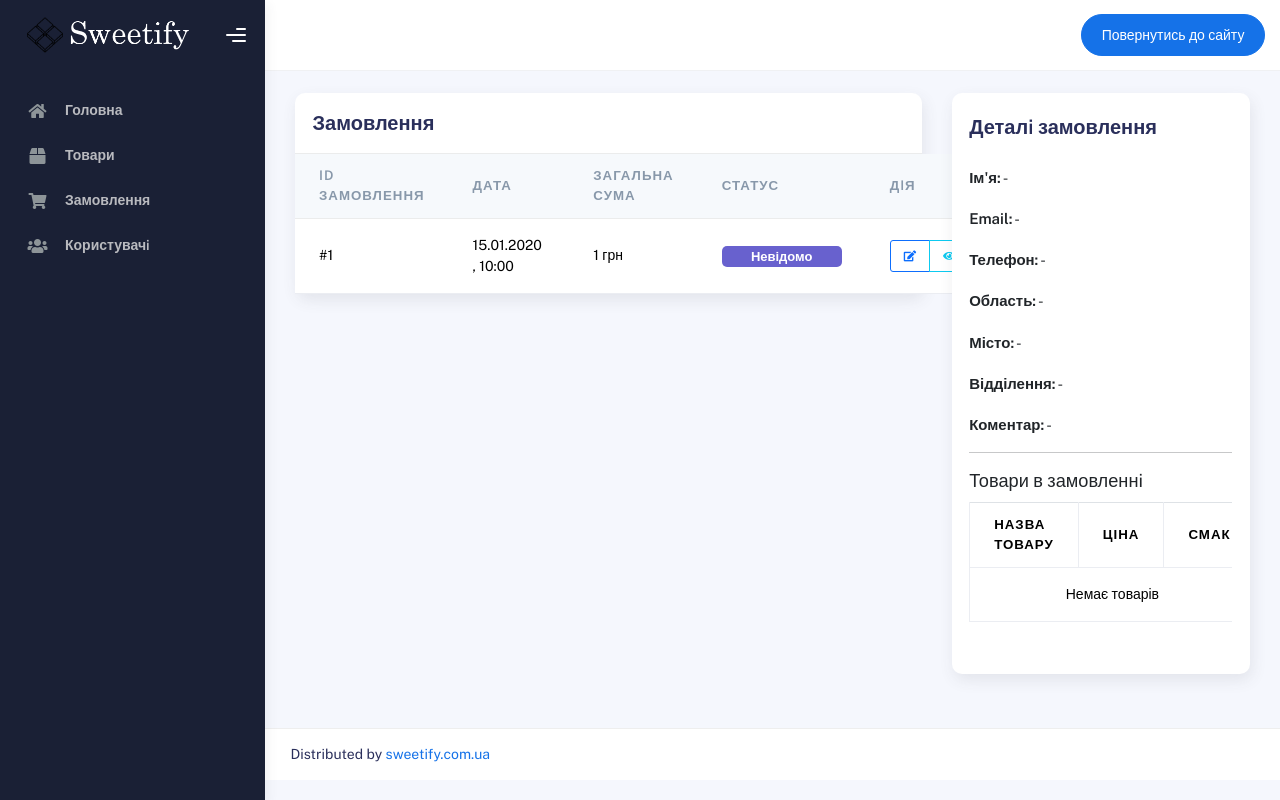
After one commit to badrak-nikita/Sweetify, a Symfony app: template templates/adminPanel/order/index.html.twig in a window 1280 px wide. The commit adds this page. Run offline with Twig, Linux system fonts and the light colour scheme; the template is opened without the code that fills it: most values are stand-ins (such as "Sample title", 1, 10 or a date in 2020); some libraries are stand-ins or nearby versions.

```diff
--- /dev/null
+++ b/public/adminPanel/css/order.css
@@ -0,0 +1,120 @@
+.btn-group {
+    position: relative;
+}
+
+.table-responsive {
+    overflow: visible;
+}
+
+.status-dropdown {
+    position: absolute;
+    top: 100%;
+    left: 0;
+    z-index: 1000;
+    display: block;
+    min-width: 150px;
+    padding: 0.5rem 0;
+    margin-top: 5px;
+    font-size: 0.875rem;
+    color: #212529;
+    text-align: left;
+    background-color: #fff;
+    border: 1px solid rgba(0,0,0,.15);
+    border-radius: 0.25rem;
+    box-shadow: 0 0.5rem 1rem rgba(0,0,0,.175);
+}
+
+.status-dropdown.d-none {
+    display: none;
+}
+
+.badge {
+    width: 120px;
+    font-size: 13px;
+    font-weight: bold;
+}
+
+.highlighted-row {
+    border: 2px solid #007bff !important;
+    box-shadow: 0 0 8px rgba(0, 123, 255, 0.4);
+    background-color: #f0f8ff;
+}
+
+.table-responsive-x {
+    width: 100%;
+    overflow-x: auto;
+}
+
+@media (max-width: 768px) {
+    .wrapper {
+        flex-direction: column;
+    }
+
+    .main-panel {
+        padding: 10px;
+    }
+
+    .col-md-8, .col-md-4 {
+        width: 100%;
+        max-width: 100%;
+        flex: 0 0 100%;
+    }
+
+    .card-title {
+        font-size: 16px;
+    }
+
+    .table thead {
+        display: none;
+    }
+
+    .table tbody tr {
+        display: flex;
+        flex-direction: column;
+        margin-bottom: 1rem;
+        border: 1px solid #dee2e6;
+        border-radius: 0.5rem;
+        padding: 0.75rem;
+        background-color: #fff;
+    }
+
+    .table tbody td {
+        display: flex;
+        justify-content: space-between;
+        padding: 0.5rem 0;
+        border: none;
+        font-size: 14px;
+    }
+
+    .table tbody td::before {
+        content: attr(data-label);
+        font-weight: bold;
+        flex: 1;
+        margin-right: 10px;
+        color: #333;
+    }
+
+    .btn-group {
+        width: 100%;
+        justify-content: space-around;
+    }
+
+    .order-details p,
+    .order-details h5 {
+        font-size: 14px;
+    }
+
+    .table-bordered td, .table-bordered th {
+        font-size: 13px;
+    }
+
+    .status-dropdown {
+        left: auto;
+        right: 0;
+    }
+
+    .badge {
+        width: auto;
+        padding: 4px 8px;
+    }
+}
--- /dev/null
+++ b/public/adminPanel/js/order.js
@@ -0,0 +1,113 @@
+document.addEventListener("DOMContentLoaded", () => {
+    document.querySelectorAll(".change-status-btn").forEach((btn) => {
+        btn.addEventListener("click", (e) => {
+            const dropdown = btn.nextElementSibling;
+            document.querySelectorAll(".status-dropdown").forEach(menu => {
+                if (menu !== dropdown) menu.classList.add("d-none");
+            });
+            dropdown.classList.toggle("d-none");
+        });
+    });
+
+    document.querySelectorAll(".status-dropdown .dropdown-item").forEach((item) => {
+        item.addEventListener("click", (e) => {
+            e.preventDefault();
+            const newStatus = item.dataset.status;
+            const tr = item.closest("tr");
+            const orderId = tr.dataset.id;
+
+            fetch(`/admin/orders/${orderId}/status`, {
+                method: "POST",
+                headers: {
+                    "Content-Type": "application/json",
+                    "X-Requested-With": "XMLHttpRequest",
+                    "X-CSRF-TOKEN": document.querySelector('meta[name="csrf-token"]')?.content || ""
+                },
+                body: JSON.stringify({ status: newStatus }),
+            })
+                .then((res) => res.json())
+                .then((data) => {
+                    if (data.success) {
+                        // Обновить текст и класс бейджа
+                        const statusCell = tr.querySelector("td:nth-child(4)");
+                        const badge = statusCell.querySelector(".badge");
+
+                        const statuses = {
+                            1: "Очікує",
+                            2: "Завершено",
+                            3: "Доставляється",
+                            4: "Скасовано",
+                        };
+
+                        const badgeClasses = {
+                            1: "info",
+                            2: "success",
+                            3: "warning",
+                            4: "danger",
+                        };
+
+                        badge.className = `badge badge-${badgeClasses[newStatus]}`;
+                        badge.textContent = statuses[newStatus];
+                    } else {
+                        alert("Не вдалося оновити статус.");
+                    }
+                })
+                .catch(() => {
+                    alert("Сталася помилка при відправці запиту.");
+                });
+
+            // Скрыть меню
+            item.closest(".status-dropdown").classList.add("d-none");
+        });
+    });
+
+    // Кнопка "Перегляд деталей"
+    document.querySelectorAll(".view-details-btn").forEach((btn) => {
+        btn.addEventListener("click", () => {
+            const tr = btn.closest("tr");
+            const data = JSON.parse(tr.dataset.order);
+
+            document.querySelectorAll("table tbody tr").forEach(row => {
+                row.classList.remove("highlighted-row");
+            });
+
+            tr.classList.add("highlighted-row");
+
+            document.getElementById("detail-name").textContent = data.name || "-";
+            document.getElementById("detail-email").textContent = data.email || "-";
+            document.getElementById("detail-phone").textContent = data.phone || "-";
+            document.getElementById("detail-region").textContent = data.region || "-";
+            document.getElementById("detail-city").textContent = data.city || "-";
+            document.getElementById("detail-department").textContent = data.department || "-";
+            document.getElementById("detail-comment").textContent = data.comment || "-";
+
+            const itemsBody = document.getElementById("detail-items");
+            itemsBody.innerHTML = "";
+
+            if (data.items && data.items.length > 0) {
+                data.items.forEach(item => {
+                    const name = item.product ?? "-";
+                    const price = item.price ?? "-";
+                    const category = item.category ?? "-";
+                    const message = item.messageText ?? "-";
+                    const image = item.imagePath
+                        ? `<img src="${item.imagePath}" alt="Зображення" width="50">`
+                        : "-";
+
+                    const row = document.createElement("tr");
+                    row.innerHTML = `
+                    <td data-label="Назва">${name}</td>
+                    <td data-label="Цiна">${price} грн</td>
+                    <td data-label="Смак">${category}</td>
+                    <td data-label="Текст">${message}</td>
+                    <td>${image}</td>
+                `;
+                    itemsBody.appendChild(row);
+                });
+            } else {
+                itemsBody.innerHTML = '<tr><td colspan="5" class="text-center">Немає товарів</td></tr>';
+            }
+        });
+    });
+
+});
--- a/src/Entity/Product.php
+++ b/src/Entity/Product.php
@@ -11,6 +11,7 @@ use Doctrine\ORM\Mapping as ORM;
 class Product
 {
     #[ORM\OneToMany(targetEntity: ProductImage::class, mappedBy: 'product', cascade: ['persist', 'remove'], orphanRemoval: true)]
+    #[ORM\OrderBy(['id' => 'ASC'])]
     private Collection $images;
 
     #[ORM\ManyToMany(targetEntity: Category::class, inversedBy: 'products')]
--- a/templates/adminPanel/admin_base.html.twig
+++ b/templates/adminPanel/admin_base.html.twig
@@ -22,7 +22,7 @@
                         "Font Awesome 5 Brands",
                         "simple-line-icons",
                     ],
-                    urls: ["assets/css/fonts.min.css"],
+                    urls: ["/adminPanel/css/fonts.min.css"],
                 },
                 active: function () {
                     sessionStorage.fonts = true;
--- a/templates/adminPanel/components/sidebar.html.twig
+++ b/templates/adminPanel/components/sidebar.html.twig
@@ -4,11 +4,14 @@
 
             <div class="logo-header" data-background-color="dark">
                 <a href="{{ path('admin_home') }}" class="logo">
+                    <img src = "/images/logo_icon.png" alt = "Logo" style="width: 40px; height: 40px;">
+                    &nbsp
                     <img
-                        src="/adminPanel/img/kaiadmin/logo_light.svg"
+                        src="/images/logo.png"
                         alt="navbar brand"
                         class="navbar-brand"
-                        height="20"
+                        height="40px"
+                        width="120px"
                     />
                 </a>
                 <div class="nav-toggle">
@@ -27,32 +30,35 @@
         </div>
         <div class="sidebar-wrapper scrollbar scrollbar-inner">
             <div class="sidebar-content">
+                {% set current_route = app.request.attributes.get('_route') %}
+
                 <ul class="nav nav-secondary">
-                    <li class="nav-item active">
+                    <li class="nav-item {% if current_route == 'admin_home' %}active{% endif %}">
                         <a href="{{ path('admin_home') }}">
                             <i class="fas fa-home"></i>
                             <p>Головна</p>
                         </a>
                     </li>
-                    <li class="nav-item active">
+                    <li class="nav-item {% if current_route == 'admin_products' %}active{% endif %}">
                         <a href="{{ path('admin_products') }}">
-                            <i class="fas fa-home"></i>
+                            <i class="fas fa-box"></i>
                             <p>Товари</p>
                         </a>
                     </li>
-                    <li class="nav-item active">
-                        <a href="">
-                            <i class="fas fa-home"></i>
+                    <li class="nav-item {% if current_route == 'admin_orders' %}active{% endif %}">
+                        <a href="{{ path('admin_orders') }}">
+                            <i class="fas fa-shopping-cart"></i>
                             <p>Замовлення</p>
                         </a>
                     </li>
-                    <li class="nav-item active">
+                    <li class="nav-item {% if current_route == 'admin_clients' %}active{% endif %}">
                         <a href="{{ path('admin_clients') }}">
-                            <i class="fas fa-home"></i>
+                            <i class="fas fa-users"></i>
                             <p>Користувачi</p>
                         </a>
                     </li>
                 </ul>
+
             </div>
         </div>
     </div>
--- /dev/null
+++ b/templates/adminPanel/order/index.html.twig
@@ -0,0 +1,135 @@
+{% extends 'adminPanel/admin_base.html.twig' %}
+
+{% block body %}
+    <link rel="stylesheet" href="/adminPanel/css/order.css" />
+
+    <div class="wrapper">
+        {% include 'adminPanel/components/sidebar.html.twig' %}
+
+        <div class="main-panel">
+            {% include 'adminPanel/components/header.html.twig' %}
+
+            <div class="container">
+                <div class="page-inner">
+
+                    <div class="row">
+                        <div class="col-md-8">
+                            <div class="card card-round">
+                                <div class="card-header">
+                                    <div class="card-head-row card-tools-still-right">
+                                        <div class="card-title">Замовлення</div>
+                                    </div>
+                                </div>
+                                <div class="card-body p-0">
+                                    <div class="table-responsive">
+
+                                        <table class="table align-items-center mb-0">
+                                            <thead class="thead-light">
+                                            <tr>
+                                                <th scope="col">ID замовлення</th>
+                                                <th scope="col">Дата</th>
+                                                <th scope="col">Загальна сума</th>
+                                                <th scope="col">Статус</th>
+                                                <th scope="col">Дiя</th>
+                                            </tr>
+                                            </thead>
+                                            <tbody>
+                                            {% for order in orders %}
+                                                <tr data-order='{{ order|json_encode|e('html_attr') }}'
+                                                    data-id="{{ order.id }}">
+                                                    <td data-label="ID замовлення">#{{ order.id }}</td>
+                                                    <td data-label="Дата">{{ order.createdAt|date('d.m.Y, H:i') }}</td>
+                                                    <td data-label="Загальна сума">{{ order.totalPrice }} грн</td>
+                                                    <td data-label="Статус">
+                                                        {% set status = {
+                                                            1: 'Очікує',
+                                                            2: 'Завершено',
+                                                            3: 'Доставляється',
+                                                            4: 'Скасовано'
+                                                        } %}
+                                                        {% set badgeClass = {
+                                                            1: 'info',
+                                                            2: 'success',
+                                                            3: 'warning',
+                                                            4: 'danger'
+                                                        } %}
+                                                        <span class="badge badge-{{ badgeClass[order.status]|default('secondary') }}">
+                                                            {{ status[order.status]|default('Невідомо') }}
+                                                        </span>
+                                                    </td>
+                                                    <td>
+                                                        <div class="btn-group">
+                                                            <button class="btn btn-sm btn-outline-primary change-status-btn">
+                                                                <i class="fas fa-edit"></i>
+                                                            </button>
+                                                            <div class="dropdown-menu status-dropdown d-none">
+                                                                <a class="dropdown-item" data-status="1" href="#">Очікує</a>
+                                                                <a class="dropdown-item" data-status="2" href="#">Завершено</a>
+                                                                <a class="dropdown-item" data-status="3" href="#">Доставляється</a>
+                                                                <a class="dropdown-item" data-status="4" href="#">Скасовано</a>
+                                                            </div>
+                                                            <button class="btn btn-sm btn-outline-info view-details-btn">
+                                                                <i class="fas fa-eye"></i>
+                                                            </button>
+                                                        </div>
+                                                    </td>
+                                                </tr>
+                                            {% else %}
+                                                <tr><td colspan="5" class="text-center text-muted">Замовлень поки немає</td></tr>
+                                            {% endfor %}
+                                            </tbody>
+
+                                        </table>
+                                    </div>
+                                </div>
+                            </div>
+                        </div>
+
+                        <div class="col-md-4">
+                            <div class="card card-round">
+                                <div class="card-body">
+                                    <div class="card-head-row card-tools-still-right">
+                                        <div class="card-title">Деталi замовлення</div>
+                                    </div>
+                                    <div class="card-list py-4 order-details">
+                                        <p><strong>Ім'я:</strong> <span id="detail-name">-</span></p>
+                                        <p><strong>Email:</strong> <span id="detail-email">-</span></p>
+                                        <p><strong>Телефон:</strong> <span id="detail-phone">-</span></p>
+                                        <p><strong>Область:</strong> <span id="detail-region">-</span></p>
+                                        <p><strong>Місто:</strong> <span id="detail-city">-</span></p>
+                                        <p><strong>Відділення:</strong> <span id="detail-department">-</span></p>
+                                        <p><strong>Коментар:</strong> <span id="detail-comment">-</span></p>
+                                        <hr>
+                                        <h5 class="mt-3 mb-2">Товари в замовленнi</h5>
+                                        <div class="table-responsive-x">
+                                            <table class="table table-bordered table-sm w-100">
+                                                <thead>
+                                                    <tr>
+                                                        <th>Назва товару</th>
+                                                        <th>Ціна</th>
+                                                        <th>Смак</th>
+                                                        <th>Текст</th>
+                                                        <th>Зображення</th>
+                                                    </tr>
+                                                </thead>
+                                                <tbody id="detail-items">
+                                                    <tr><td colspan="3" class="text-center">Немає товарів</td></tr>
+                                                </tbody>
+                                            </table>
+                                        </div>
+                                    </div>
+                                </div>
+                            </div>
+                        </div>
+
+                    </div>
+
+                </div>
+
+                {% include 'adminPanel/components/footer.html.twig' %}
+            </div>
+        </div>
+    </div>
+
+    <script src="/adminPanel/js/order.js"></script>
+{% endblock %}
--- a/templates/profile/index.html.twig
+++ b/templates/profile/index.html.twig
@@ -101,9 +101,9 @@
                                                             <div class="order-info">
                                                                 {% if order.status == '1' %}
                                                                     <span class="status status-new">Очiкує підтвердження</span>
+                                                                {% elseif order.status == '3' %}
+                                                                    <span class="status status-progress">Доставляється</span>
                                                                 {% elseif order.status == '2' %}
-                                                                    <span class="status status-progress">Доставляється</span>
-                                                                {% elseif order.status == '3' %}
                                                                     <span class="status status-done">Завершено</span>
                                                                 {% elseif order.status == '4' %}
                                                                     <span class="status status-canceled">Скасовано</span>
```
Also changed, not shown: config/services.yaml (+6 -7 lines), src/Controller/AdminController.php (+62 -0 lines), src/Controller/OrderController.php (+40 -1 lines), src/Service/TelegramService.php (added, +58 -0 lines), templates/adminPanel/index.html.twig (+0 -67 lines), public/images/logo.svg (deleted), public/images/sample-image.jpg (deleted), 1 other file.
